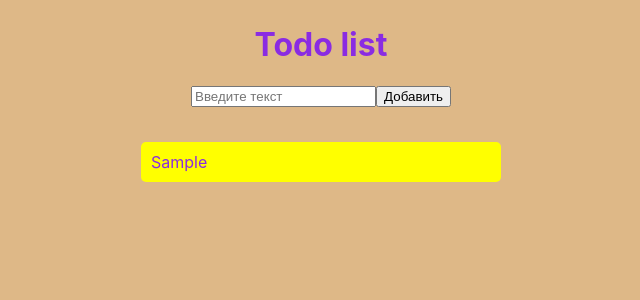
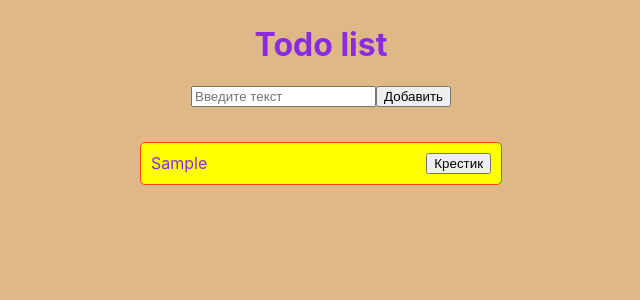
Before and after one commit to LODJEN2002/test-task-todo, a React (Create React App) app: page / in a window 1280 px wide. Both pictures are taken after typing "Sample" into the empty fields and a click on the button "Добавить". Shown: the top 300 px of the page, without its empty margins (319-959 px from the left). Built offline with nearby package versions, Linux system fonts and the light colour scheme.

Commit message:
added delite cards

```diff
--- a/src/App.js
+++ b/src/App.js
@@ -11,14 +11,20 @@ function App() {
   }
 
   function handleSubmit(e) {
-    e.preventDefault()
-    setTodoArr([text, ...todoArr])
-    setText('')
+    if (text !== '') {
+      e.preventDefault()
+      setTodoArr([text, ...todoArr])
+      setText('')
+    }
+  }
+
+  function handleDeliteBusiness(text) {
+    setTodoArr(todoArr.filter(el => el !== text))
   }
 
   return (
     <main className="App">
-      <form onSubmit={handleSubmit}>
+      <div>
         <h1>
           Todo list
         </h1>
@@ -27,12 +33,13 @@ function App() {
           placeholder='Введите текст'
           onChange={onChange}
         ></input>
-        <button type='Submit'>
+        <button onClick={handleSubmit}>
           Добавить
         </button>
         <BusinessList
-          arr={todoArr} />
-      </  form>
+          arr={todoArr}
+          onDelite={handleDeliteBusiness} />
+      </div>
     </main>
   );
 }
--- a/src/components/BusinessList/Business/Business.css
+++ b/src/components/BusinessList/Business/Business.css
@@ -1,4 +1,6 @@
 .business {
+    display: flex;
+    justify-content: space-between;
     margin-left: auto;
     margin-right: auto;
     width: 350px;
@@ -7,7 +9,11 @@
     padding-top: 10px;
     padding-bottom: 10px;
     background-color: yellow;
-    /* border: 1px solid blueviolet; */
+    border: 1px solid orangered;
     border-radius: 5px;
     text-align: left;
 }
+
+.business__delite {
+    margin-right: 10px;
+}
--- a/src/components/BusinessList/Business/Business.jsx
+++ b/src/components/BusinessList/Business/Business.jsx
@@ -2,12 +2,21 @@ import React from 'react';
 import './Business.css'
 
 const Business = (props) => {
-    const { text } = props
+    const { text, onDelite } = props
+
+    function handleDeliteBusiness() {
+        onDelite(text)
+    }
+
     return (
-        <div className='business' onClick={(e) => console.log(e)}>
-            {text}
+        <div className='business'>{text}
+            <button
+                className='business__delite'
+                onClick={handleDeliteBusiness}>Крестик
+            </button>
         </div>
-    );
+
+    )
 };
 
 export default Business;
--- a/src/components/BusinessList/BusinessList.jsx
+++ b/src/components/BusinessList/BusinessList.jsx
@@ -3,14 +3,16 @@ import Business from './Business/Business';
 import './BusinessList.css'
 
 const BusinessList = (props) => {
-    const {arr} = props
+    const { arr, onDelite } = props
 
     return (
         <div className='businessList'>
             {arr.map((el, i) => (
                 <Business
-                key={i}
-                text={el}
+                    key={i}
+                    text={el}
+                    arr={arr}
+                    onDelite={onDelite}
                 />
             ))}
         </div>
```
